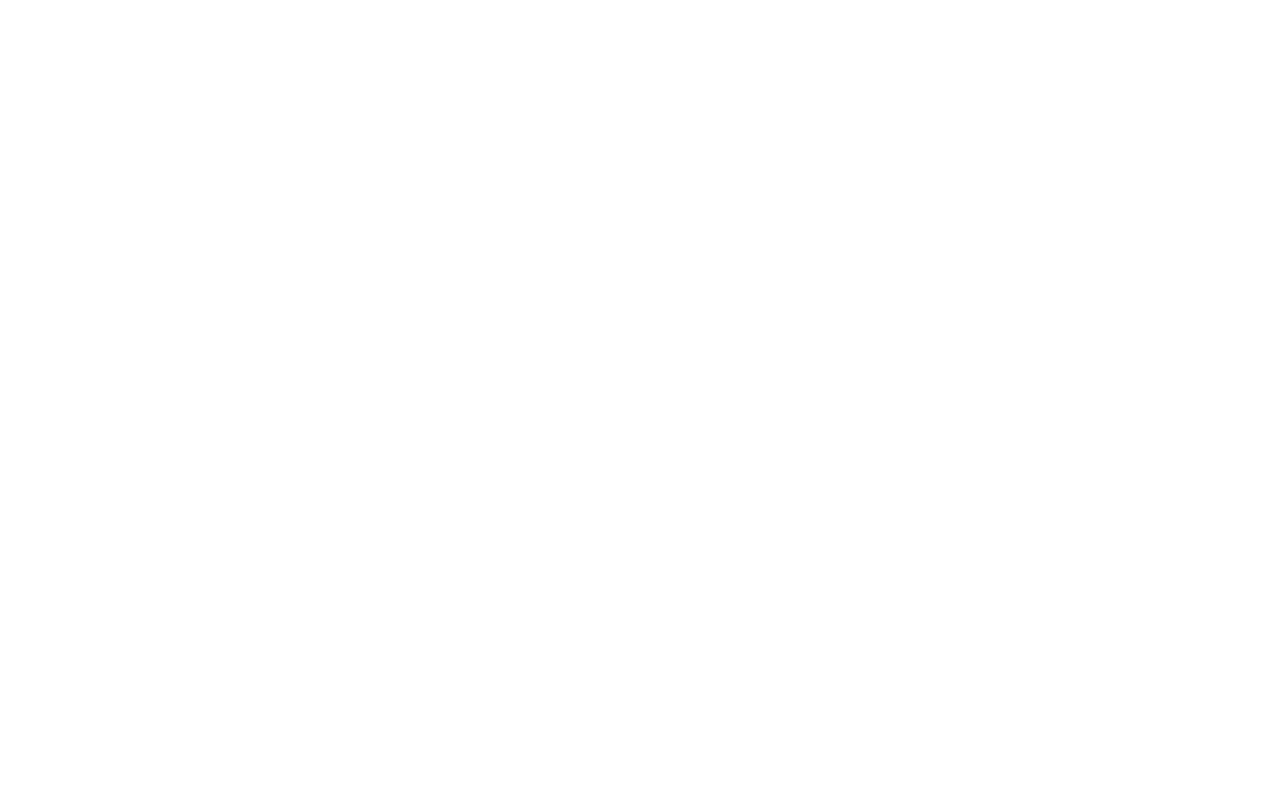
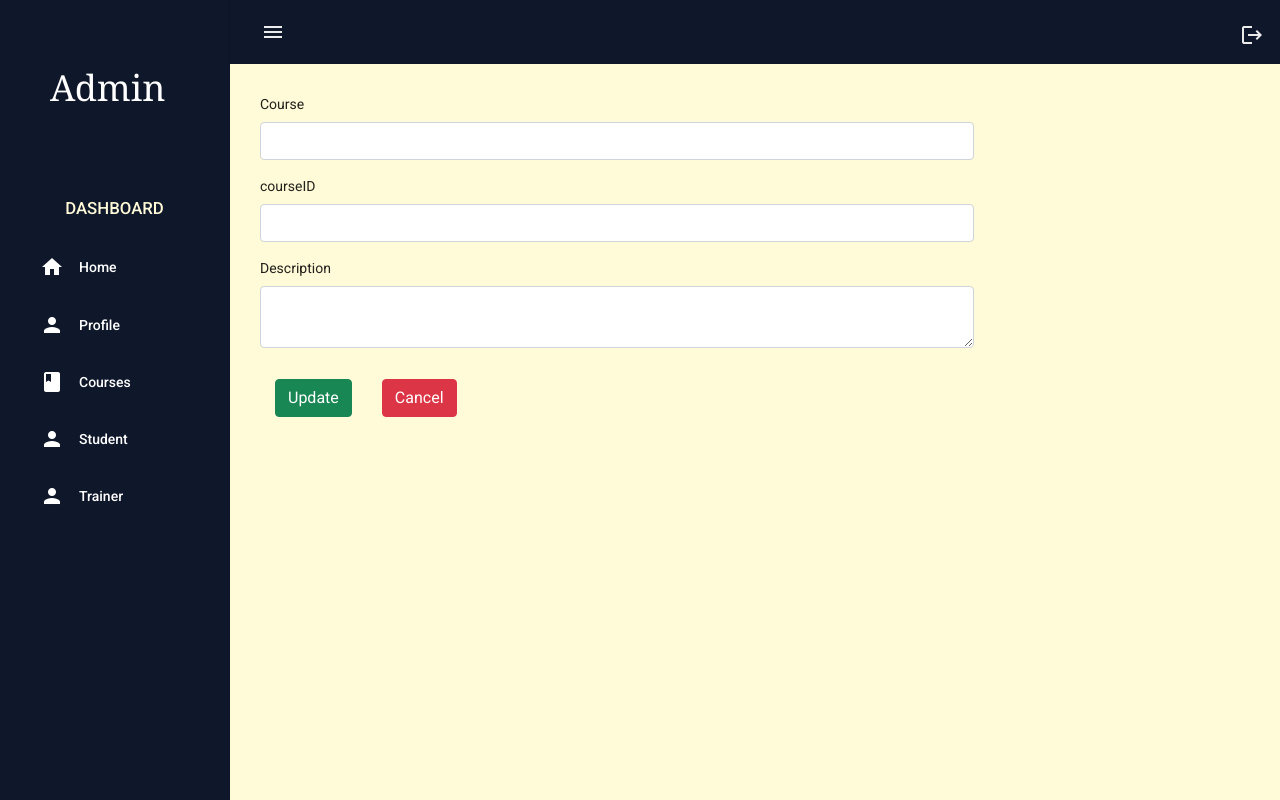
Before and after one commit to shaziyaayshathu/LMSProject, an Angular app in the folder frontend/: page /admin/editcourse/1 in a window 1280 px wide. Before the commit this address led to /. Built offline with nearby package versions, Linux system fonts and the light colour scheme; no server answers.

Commit message:
edit and delete apis added

```diff
--- a/frontend/src/app/admin/courselist/courselist.component.ts
+++ b/frontend/src/app/admin/courselist/courselist.component.ts
@@ -19,10 +19,13 @@
     this.router.navigateByUrl('/admin/addcourse')
  }
  editCourse(data:any){
-  this.router.navigateByUrl('/admin/editcourse')
+  this.router.navigateByUrl('/admin/editcourse/'+data._id)
  }
  deleteCourse(data:any){
-
+  this.courseservice.deletecourses(data._id).subscribe((res)=>{
+    alert("deleted successfully")
+    this.courses=this.courses.filter((u:any)=>u!==data)
+  })
  }
  students(data:any){
 
--- a/frontend/src/app/admin/editcourse/editcourse.component.css
+++ b/frontend/src/app/admin/editcourse/editcourse.component.css
@@ -1,7 +1,7 @@
 input{
     width:70%;
     background-color: rgb(255, 255, 255);
-    color: white;
+    color: rgb(5, 5, 5);
 }
 .add{
     margin-top: 30px;
--- a/frontend/src/app/admin/editcourse/editcourse.component.html
+++ b/frontend/src/app/admin/editcourse/editcourse.component.html
@@ -1,21 +1,23 @@
-<div class="add">
+
+  <div class="add">
     <form>
         <div class="mb-3">
-          <label for="course" class="form-label">Course</label>
-          <input type="text" class="form-control" id="course" name="course" [(ngModel)]="course">
+          <label for="courseName" class="form-label">Course</label>
+          <input type="text" class="form-control" id="courseName" name="courseName" [(ngModel)]="courseName">
          </div>
         <div class="mb-3">
           <label for="courseID" class="form-label">courseID</label>
           <input type="text" class="form-control" id="courseID" name="courseID" [(ngModel)]="courseID">
         </div>
+
         <div class="mb-3">
             <label for="description" class="form-label">Description</label><br>
             <textarea id="description" class="form-control"name="description" [(ngModel)]="description"> </textarea>
-            <!-- <input type="text" class="form-control" id="description" name="description"> -->
-          </div>
+            </div>
+          <button type="button" style="margin: 15px;"class="btn btn-success" (click)="updatecourse()">Update</button>
+  <button type="button" style="margin: 15px;" class="btn btn-danger" (click)="canceledit()">Cancel</button>
 
 
-        <button type="submit" style="margin: 15px;"class="btn btn-success" (click)="updatecourse()">Update</button>
-        <button type="submit" style="margin: 15px;" class="btn btn-danger" (click)="canceledit()">Cancel</button>
-    </form>
+
+      </form>
     </div>
--- a/frontend/src/app/admin/editcourse/editcourse.component.ts
+++ b/frontend/src/app/admin/editcourse/editcourse.component.ts
@@ -1,5 +1,7 @@
 import { Component, OnInit } from '@angular/core';
 import { Router } from '@angular/router';
+import { ActivatedRoute } from '@angular/router';
+import { CourseserviceService } from 'src/app/adminservices/courseservice.service';
 
 @Component({
   selector: 'app-editcourse',
@@ -8,15 +10,45 @@
 })
 export class EditcourseComponent implements OnInit {
 
-  constructor(private router:Router) { }
+  constructor(private router:Router,
+    private courseservice:CourseserviceService,
+    private url:ActivatedRoute) { }
+    // courseName:any;
+    // courseID:any;
+    // description:any;
+    // id:any;
+
+    courseName:any;
+    courseID:any;
+    description:any;
+    id:any;
 
   ngOnInit(): void {
+    //  this.id=this.url.snapshot.params['id'];
+    //  console.log(this.id)
+    //  this.courseservice.editcourse(this.id).subscribe((res:any)=>{
+    //   console.log(res)
+    //   this.courseID=res.courseID,
+    //   this.description=res.description,
+    //   this.courseName=res.courseName
+    //  })
+
+       this.id=this.url.snapshot.params['id'];
+  console.log(this.id)
+
+  this.courseservice.editcourse(this.id).subscribe((res:any)=>{
+    console.log(res)
+    this.courseID=res.courseID;
+    this.courseName=res.courseName;
+    this.description=res.description
+  })
   }
-  course:any;
-  courseID:any;
-  description:any;
+
   updatecourse(){
-
+   let data={"_id":this.id,"courseName":this.courseName,"courseID":this.courseID,"description":this.description}
+   this.courseservice.updatecourse(this.id,data).subscribe((res)=>{
+    console.log(res)
+   })
     this.router.navigateByUrl('/admin/courses')
   }
   canceledit(){
--- a/frontend/src/app/adminservices/courseservice.service.ts
+++ b/frontend/src/app/adminservices/courseservice.service.ts
@@ -14,4 +14,13 @@
   addcourse(data:any){
     return this.http.post<any>(`${this.server}/admin/addcourse`,data)
   }
+  editcourse(id:any){
+   return this.http.get<any>(`${this.server}/admin/editcourse/`+id)
+  }
+  deletecourses(id:any){
+    return this.http.delete<any>(`${this.server}/admin/deletecourse/`+id)
+  }
+  updatecourse(id:any,data:any){
+     return this.http.put<any>(`${this.server}/admin/updatecourse/`+id,data)
+  }
 }
--- a/frontend/src/app/app-routing.module.ts
+++ b/frontend/src/app/app-routing.module.ts
@@ -46,9 +46,9 @@
       {path:'addcourse',component:AddcourseComponent},
       {path:'addstudent',component:AddstudentComponent},
       {path:'addtrainer',component:AddtrainerComponent},
-      {path:'editcourse',component:EditcourseComponent},
-      {path:'editstudent',component:EditstudentComponent},
-      {path:'edittrainer',component:EdittrainerComponent},
+      {path:'editcourse/:id',component:EditcourseComponent},
+      {path:'editstudent/:id',component:EditstudentComponent},
+      {path:'edittrainer/:id',component:EdittrainerComponent},
       {path:'admin-profile',component:ProfileComponent,
           children:[{path:'changepass',component:ChangepassComponent}]},
   ]}
```
Also changed, not shown: 1 other file (tests, documents, lock files or other folders).
